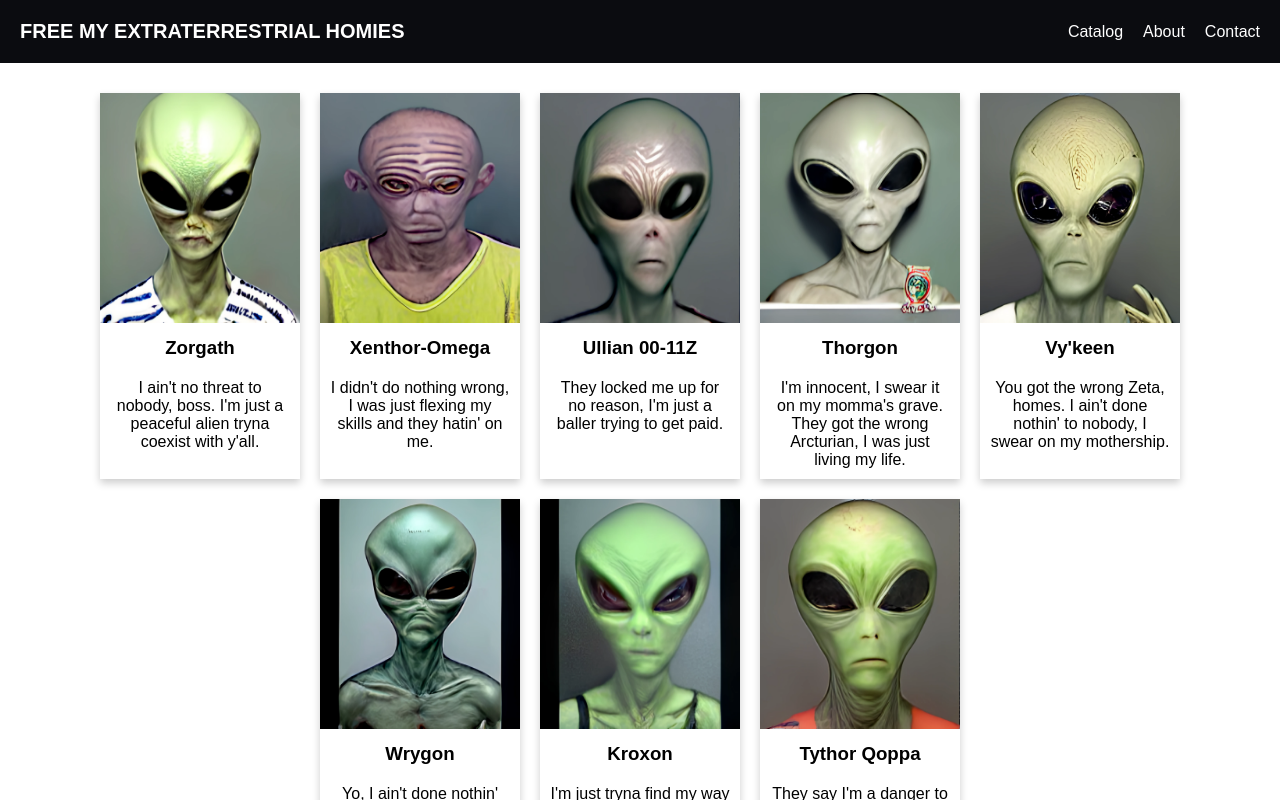
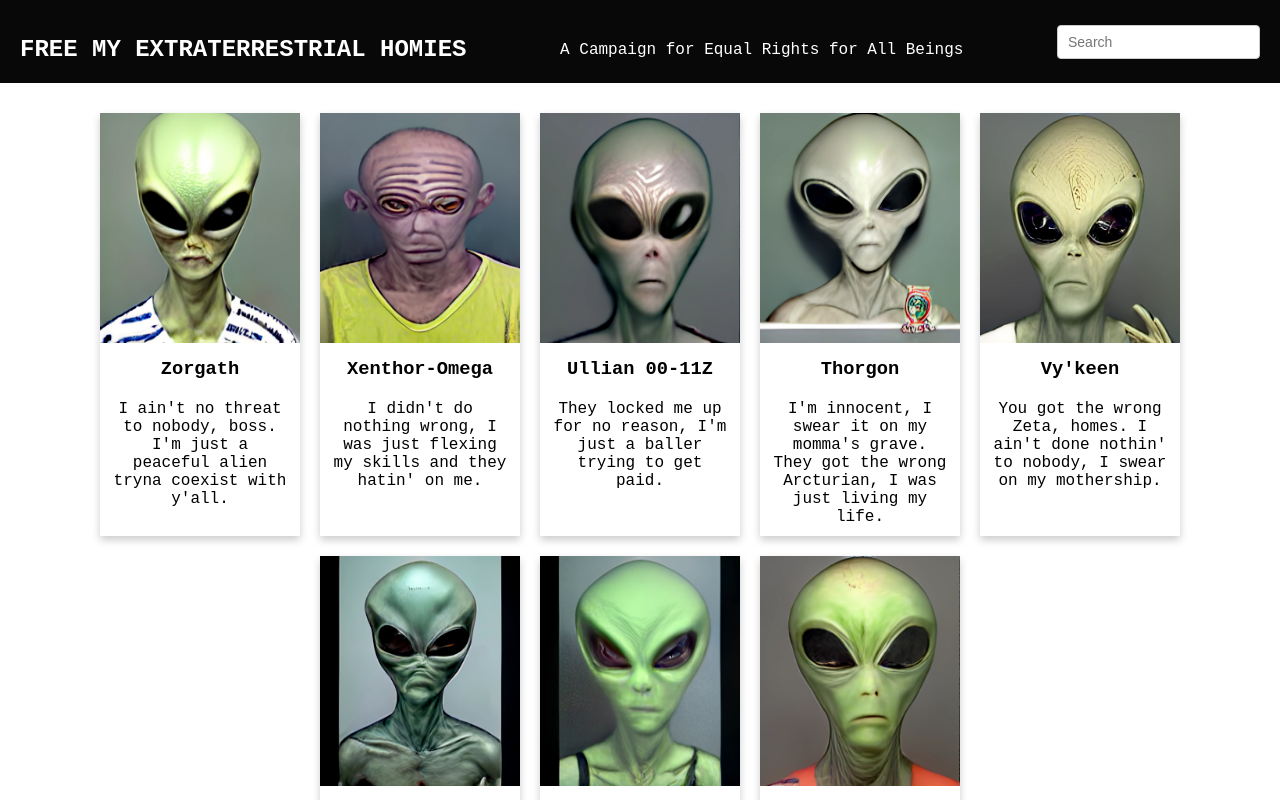
Before and after one commit to Joel-Valentine/freemyextraterrestrialhomies.com, a Next.js app: page / in a window 1280 px wide. Shown: the top 800 px of the page. Built offline with nearby package versions, Linux system fonts and the light colour scheme.

Commit message:
searchable

```diff
--- a/pages/index.tsx
+++ b/pages/index.tsx
@@ -1,3 +1,5 @@
+import { useState } from "react";
+
 import Image from "next/image";
 
 const aliensmeta: Alien[] = [
@@ -67,31 +69,52 @@ const Mugshot = (alien: Alien) => {
 };
 
 const Header = () => {
+  const [searchTerm, setSearchTerm] = useState("");
+  const [searchResults, setSearchResults] = useState(aliensmeta);
+
+  const handleSearch = (event) => {
+    const searchTerm = event.target.value;
+    setSearchTerm(searchTerm);
+    const results = aliensmeta.filter((item) =>
+      item.name.toLowerCase().includes(searchTerm.toLowerCase())
+    );
+    setSearchResults(results);
+  };
+
   return (
-    <header>
-      <div className="logo">Free My Extraterrestrial Homies</div>
-      <nav>
-        <ul className="nav-links">
-          <li>
-            <a href="#">Catalog</a>
-          </li>
-          <li>
-            <a href="#">About</a>
-          </li>
-          <li>
-            <a href="#">Contact</a>
-          </li>
-        </ul>
-      </nav>
-    </header>
+    <>
+      <div className="header-container">
+        <h1 className="header-title">FREE MY EXTRATERRESTRIAL HOMIES</h1>
+        <p className="header-subtitle">
+          A Campaign for Equal Rights for All Beings
+        </p>
+        <div className="header-search">
+          <input
+            type="text"
+            className="header-search-input"
+            onChange={handleSearch}
+            value={searchTerm}
+            placeholder="Search"
+          />
+        </div>
+      </div>
+      <AllAliens aliens={searchResults} />
+    </>
   );
 };
 
+const AllAliens = (props) => {
+  const { aliens } = props;
+  return <div className="list">{aliens.map((alien) => Mugshot(alien))}</div>;
+};
+
 export default function Home() {
+  const [searchResults] = useState(aliensmeta);
+  console.log(searchResults);
+
   return (
     <>
       <Header />
-      <div className="list">{aliensmeta.map((alien) => Mugshot(alien))}</div>
     </>
   );
 }
--- a/styles/globals.css
+++ b/styles/globals.css
@@ -1,33 +1,33 @@
-/* html,
 body {
   padding: 0;
   margin: 0;
-  font-family: -apple-system, BlinkMacSystemFont, Segoe UI, Roboto, Oxygen,
-    Ubuntu, Cantarell, Fira Sans, Droid Sans, Helvetica Neue, sans-serif;
+  background-color: white;
+  color: black;
+  font-family: "Courier New", monospace;
 }
 
-a {
-  color: inherit;
-  text-decoration: none;
+.matrix-letters {
+  position: absolute;
+  top: 0;
+  left: 0;
+  right: 0;
+  bottom: 0;
+  overflow: hidden;
 }
 
-* {
-  box-sizing: border-box;
+.matrix-letter {
+  display: inline-block;
+  position: relative;
+  animation: matrix-letter-animation 60s linear infinite;
 }
 
-@media (prefers-color-scheme: dark) {
-  html {
-    color-scheme: dark;
+@keyframes matrix-letter-animation {
+  0% {
+    transform: translateY(0);
   }
-  body {
-    color: white;
-    background: black;
+  100% {
+    transform: translateY(-100%);
   }
-} */
-body {
-  margin: 0;
-  padding: 0;
-  font-family: sans-serif;
 }
 
 .header {
@@ -41,7 +41,6 @@ body {
   margin: 0;
   font-size: 24px;
 }
-
 .list {
   display: flex;
   flex-wrap: wrap;
@@ -55,6 +54,12 @@ body {
   text-align: center;
   box-shadow: 0 4px 8px 0 rgba(0, 0, 0, 0.2);
   transition: 0.3s;
+}
+
+@media (max-width: 600px) {
+  .list .item {
+    width: 90%;
+  }
 }
 
 .list .item:hover {
@@ -75,33 +80,77 @@ body {
   padding: 10px;
 }
 
-header {
-  background-color: #0B0C10;
+.header-container {
+  display: flex;
+  flex-direction: column;
+  align-items: center;
+  justify-content: space-between;
+  padding: 20px;
+  background-color: rgb(8, 8, 8);
   color: #fff;
-  display: flex;
-  justify-content: space-between;
-  align-items: center;
-  padding: 20px;
 }
 
-.logo {
-  font-size: 20px;
+.header-title {
+  font-size: 24px;
   font-weight: bold;
-  text-transform: uppercase;
+  margin-bottom: 10px;
 }
 
-.nav-links {
-  list-style: none;
-  margin: 0;
-  padding: 0;
-  display: flex;
+.header-subtitle {
+  font-size: 16px;
+  font-weight: normal;
+  margin-bottom: 20px;
 }
 
-.nav-links li {
-  margin-left: 20px;
+.header-links {
+  display: flex;
+  align-items: center;
+  margin-bottom: 10px;
 }
 
-.nav-links a {
+.header-link {
   color: #fff;
   text-decoration: none;
+  margin-right: 20px;
 }
+
+.header-search {
+  display: flex;
+  align-items: center;
+  margin-bottom: 20px;
+}
+
+.header-search-input {
+  padding: 8px 10px;
+  border: 1px solid #ccc;
+  border-radius: 4px;
+  font-size: 14px;
+  outline: none;
+  width: 100%;
+}
+
+.header-search-button {
+  padding: 8px 10px;
+  background-color: #333;
+  color: #fff;
+  border: none;
+  border-radius: 4px;
+  font-size: 14px;
+  font-weight: bold;
+  cursor: pointer;
+}
+
+@media (min-width: 768px) {
+  .header-container {
+    flex-direction: row;
+    align-items: center;
+    justify-content: space-between;
+  }
+
+  .header-title,
+  .header-subtitle,
+  .header-links,
+  .header-search {
+    margin-bottom: 0;
+  }
+}
```
